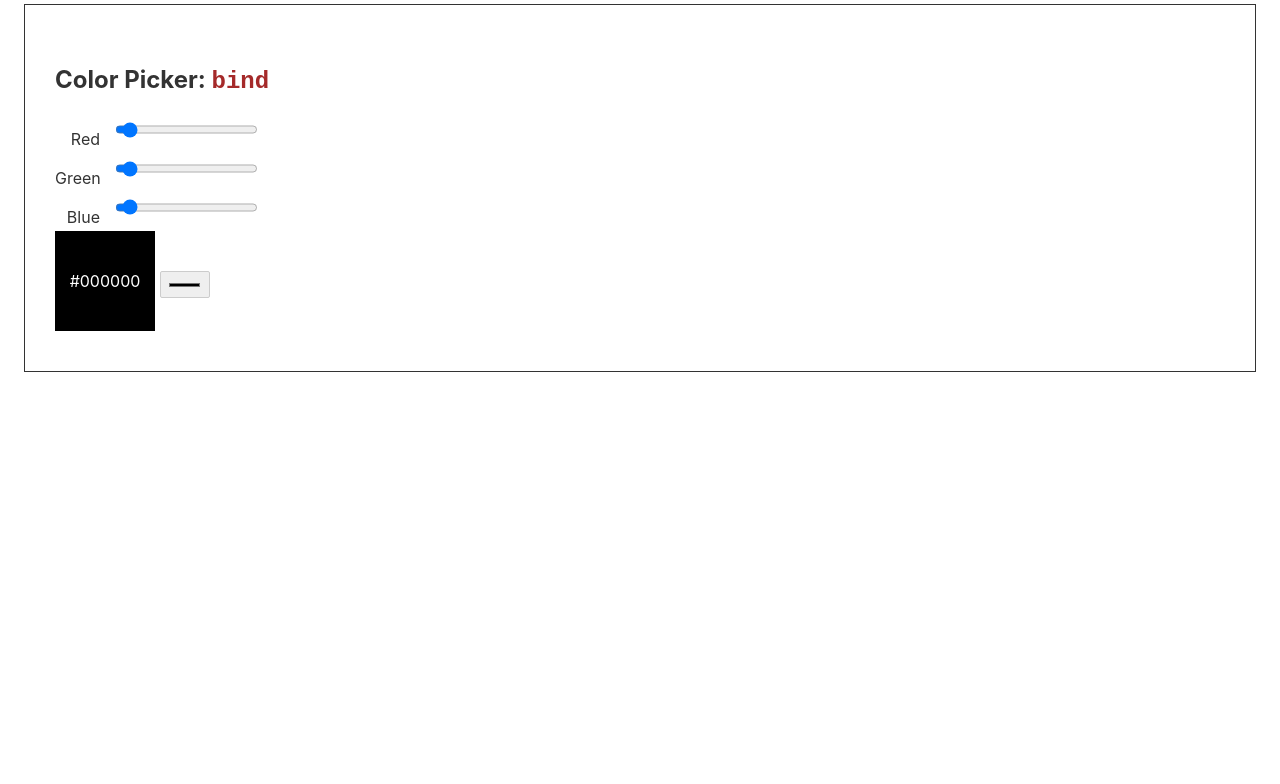
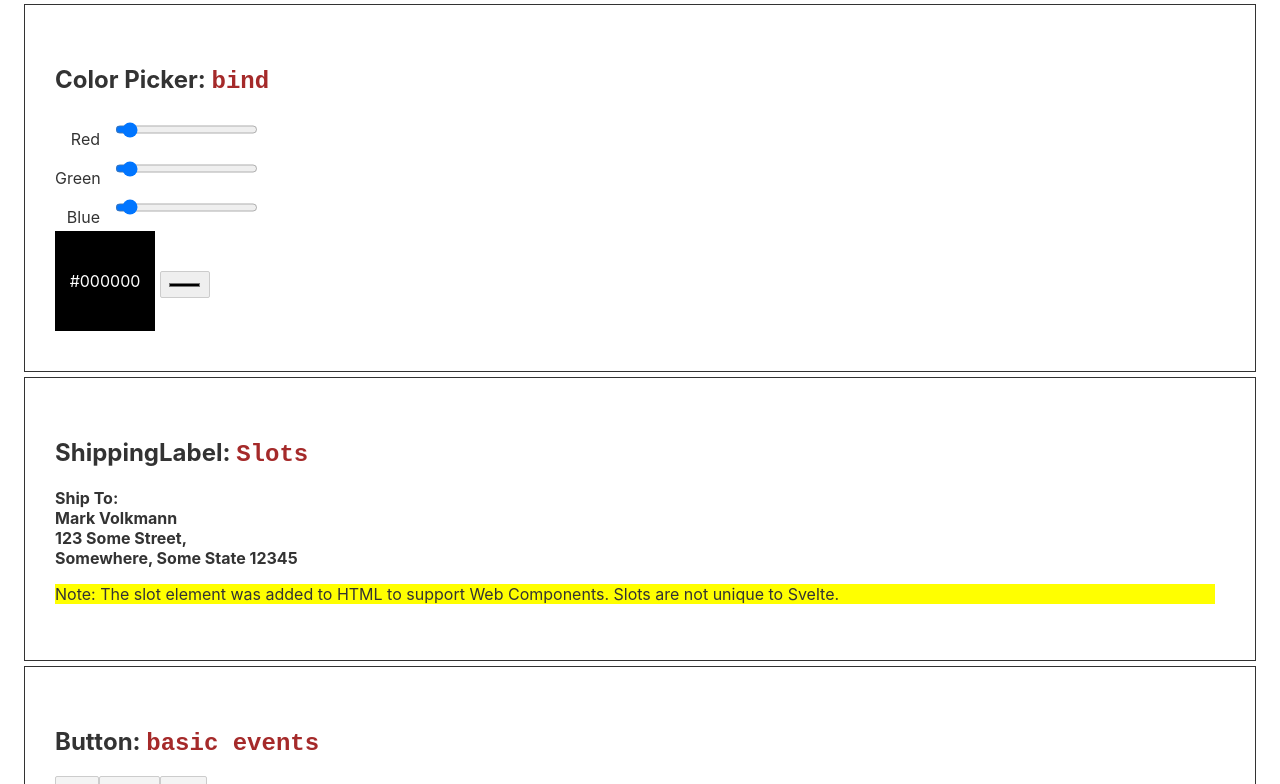
Before and after one commit to qiweiii/svelte-in-action, a Svelte app in the folder small-examples/: page / in a window 1280 px wide. Shown: the part 2016-2800 px from the top of the page. Before the commit the page ends 2409 px from the top, so only its background shows below. Built offline with nearby package versions, Linux system fonts and the light colour scheme.

Commit message:
feat: add examples

```diff
--- a/small-examples/public/global.css
+++ b/small-examples/public/global.css
@@ -91,12 +91,16 @@ hr {
 	width: 100%;
 }
 
+p {
+	background-color: yellow;
+}
+
 .chap {
-
+	background-color: white;
 }
 
 .example {
-	padding: 40px 0 40px 30px;
+	padding: 40px 40px 40px 30px;
 	margin-bottom: 5px;
 	border: #333 1px solid;
 }
--- /dev/null
+++ b/small-examples/src/chap5/Buttons.svelte
@@ -0,0 +1,22 @@
+<script>
+  import { createEventDispatcher } from "svelte";
+  const dispatch = createEventDispatcher();
+  export let labels;
+  export let value;
+</script>
+
+{#each labels as label}
+  <button
+    class:selected={label === value}
+    on:click={() => dispatch("select", label)}
+  >
+    {label}
+  </button>
+{/each}
+
+<style>
+  .selected {
+    background-color: darkgray;
+    color: white;
+  }
+</style>
--- /dev/null
+++ b/small-examples/src/chap5/ShippingLabel.svelte
@@ -0,0 +1,13 @@
+<div>
+  <div>Ship To:</div>
+  <!-- this is the default content of slot -->
+  <slot name="name">unknown</slot>
+  <slot name="address" />
+</div>
+
+<style>
+  div {
+    display: block;
+    font-weight: bold;
+  }
+</style>
--- a/small-examples/src/chap5/Tally.svelte
+++ b/small-examples/src/chap5/Tally.svelte
@@ -20,4 +20,4 @@
 {#each prices as price}
   <div>{price}</div>
 {/each}
-<label>Total {total}, Tax Rate {(taxRate * 100).toFixed(2)}%</label>
+<div>Total {total}, Tax Rate {(taxRate * 100).toFixed(2)}%</div>
--- a/small-examples/src/chap5/index.svelte
+++ b/small-examples/src/chap5/index.svelte
@@ -15,6 +15,13 @@
   // color pick
   import ColorPicker from "./ColorPicker.svelte";
   let hex = "000000";
+  // shipping label: slots
+  import ShippingLabel from "./ShippingLabel.svelte";
+  // buttons: basic events
+  import Buttons from "./Buttons.svelte";
+  let colors = ["Red", "Green", "Blue"];
+  let color = "";
+  const handleSelect = (event) => (color = event.detail);
 </script>
 
 <div class="chap">
@@ -52,6 +59,29 @@
     </div>
     <input type="color" bind:value={hex} />
   </div>
+
+  <div class="example">
+    <h2>ShippingLabel: <code>Slots</code></h2>
+    <ShippingLabel>
+      <div slot="address">
+        123 Some Street,<br />
+        Somewhere, Some State 12345
+      </div>
+      <div slot="name">Mark Volkmann</div>
+    </ShippingLabel>
+    <p>
+      Note: The slot element was added to HTML to support Web Components. Slots
+      are not unique to Svelte.
+    </p>
+  </div>
+
+  <div class="example">
+    <h2>Button: <code>basic events</code></h2>
+    <Buttons labels={colors} value={color} on:select={handleSelect} />
+    {#if color}
+      <div>You clicked {color}.</div>
+    {/if}
+  </div>
 </div>
 
 <style>
```
